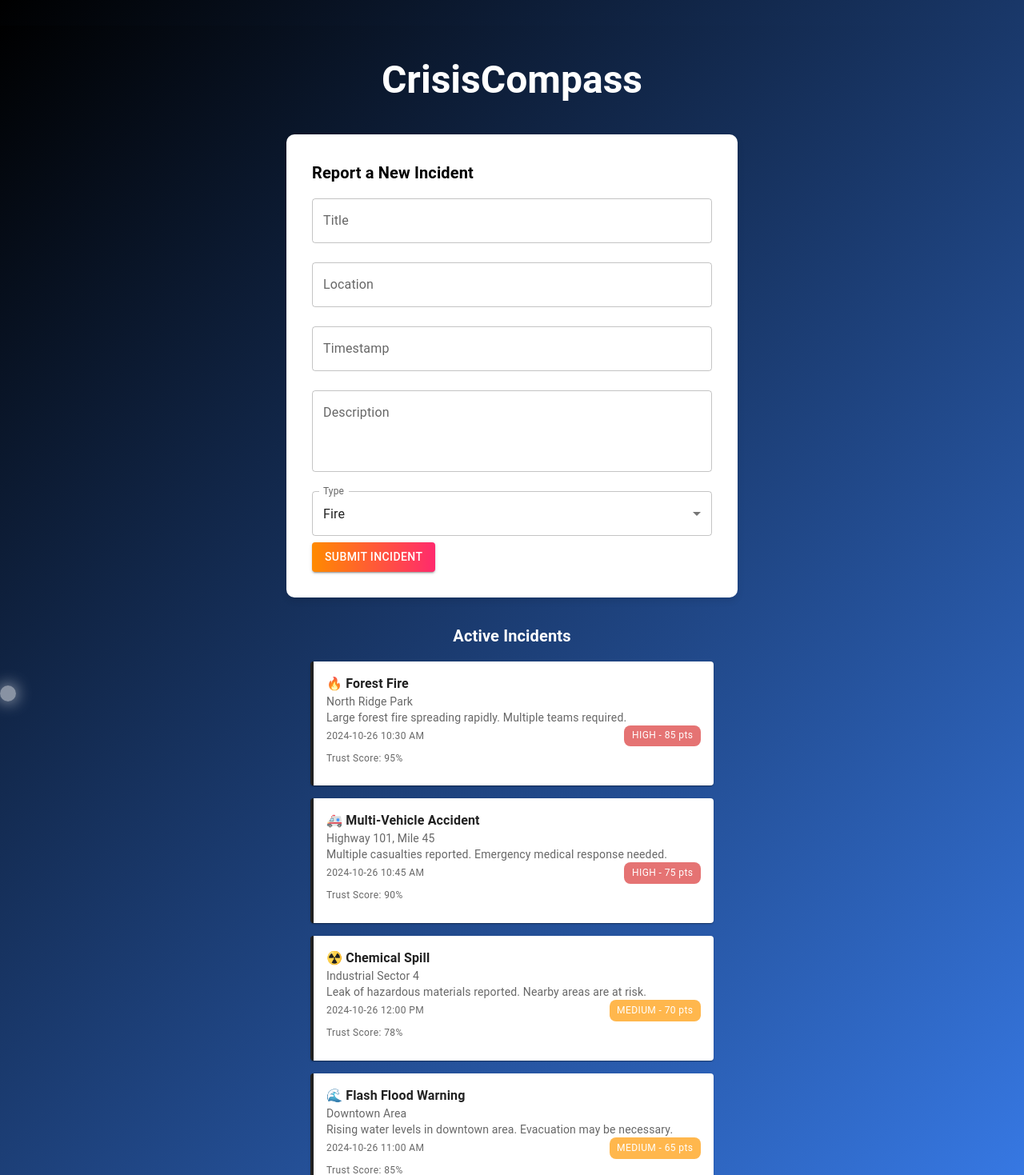
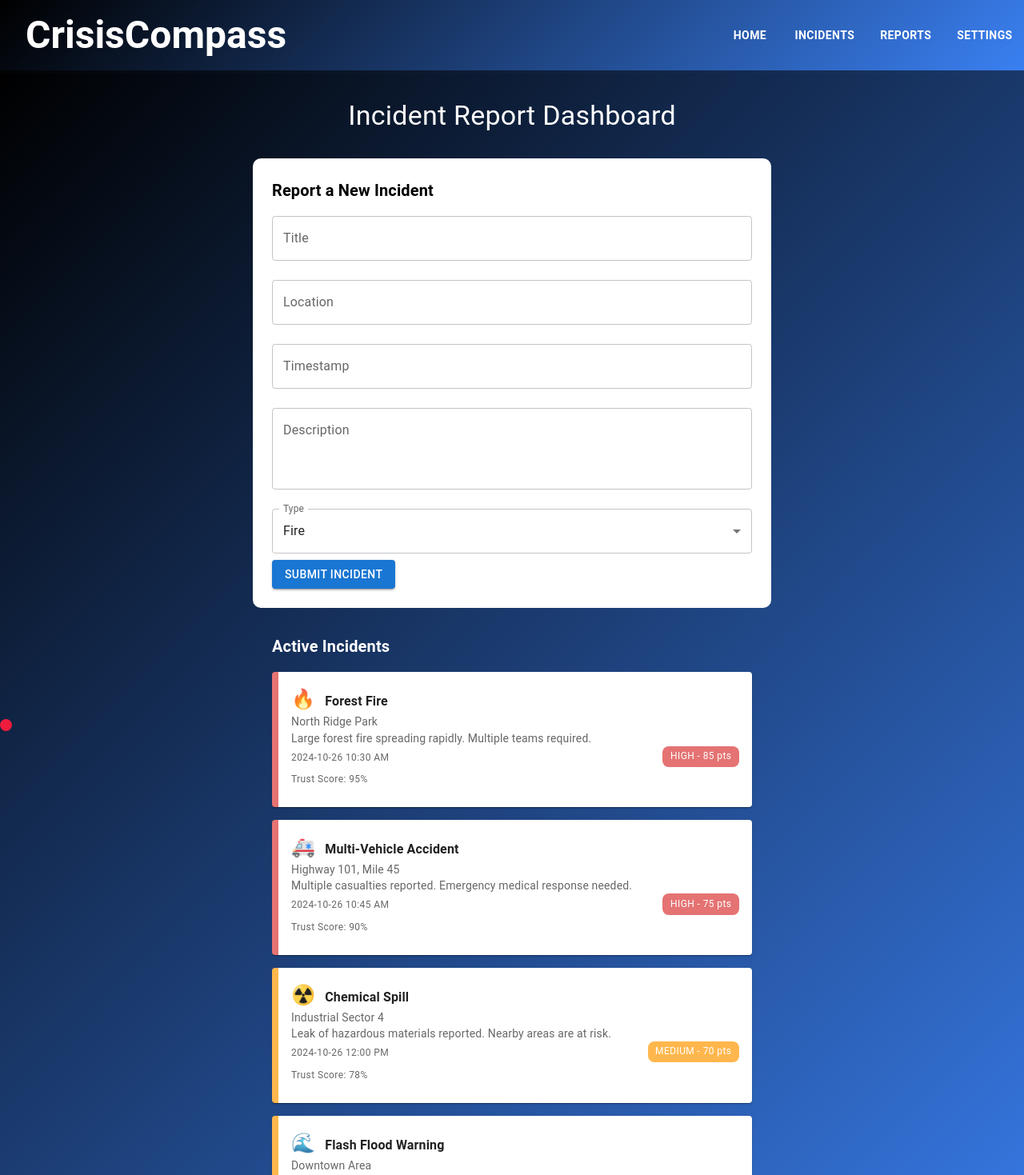
Before and after one commit to shivam-2507/Crisis-Compass, a React (Vite) app: page / in a window 1280 px wide. Shown: the top 1469 px of the page at 80% size. Built offline with nearby package versions, Linux system fonts and the light colour scheme.

Commit message:
frontend extra features

```diff
--- a/src/App.css
+++ b/src/App.css
@@ -1,28 +1,6 @@
-/* Apply Microsoft Sans Serif font */
-* {
-  font-family: 'Microsoft Sans Serif', Arial, Helvetica, sans-serif;
-}
-
-/* Custom glowing cursor */
-#glow-cursor {
-  position: fixed;
-  pointer-events: none;
-  width: 20px;
-  /* Width of the glowing cursor */
-  height: 20px;
-  /* Height of the glowing cursor */
-  background: rgba(255, 255, 255, 0.5);
-  /* Color of the cursor */
-  border-radius: 50%;
-  /* Make it circular */
-  box-shadow: 0 0 20px rgba(255, 255, 255, 0.8);
-  /* Glow effect */
-  transition: background 0.3s ease, transform 0.3s ease;
-  /* Smooth transitions */
-}
-
 /* Root container styling */
 #root {
+  margin-top: 30px;
   width: 100%;
   background: linear-gradient(135deg, #000000, #3b82f6);
   min-height: 100vh;
@@ -34,93 +12,79 @@
   gap: 2rem;
 }
 
+/* Header styles */
+#header {
+  width: 97%;
+  padding: 1rem 2rem;
+  position: fixed;
+  top: 0;
+  left: 0;
+  background: linear-gradient(135deg, #000000, #3b82f6);
+  z-index: 10;
+}
+
 /* Logo styling */
 .logo {
-  font-size: 2.5rem;
-  padding: 0.5rem 1rem;
-  transition: filter 300ms;
-  cursor: pointer;
+  color: #ffffff;
+  font-weight: bold;
 }
 
-.logo:hover {
-  filter: drop-shadow(0 0 2em #ffffff);
+/* Menu button styling */
+.menu button {
+  color: white;
+  font-weight: bold;
+  margin-left: 1rem;
 }
 
-/* Card styling */
+/* Glow effect cursor */
+#glow-cursor {
+  width: 15px;
+  height: 15px;
+  border-radius: 50%;
+  background-color: #ff4081;
+  position: absolute;
+  pointer-events: none;
+  transition: transform 0.1s ease;
+  mix-blend-mode: difference;
+}
+
+/* Card and heading styling */
+.heading {
+  color: white;
+  text-align: center;
+}
+
 .card {
   background-color: white;
   color: black;
-  padding: 2rem;
+  padding: 1.5rem;
   border-radius: 10px;
-  box-shadow: 0px 4px 8px rgba(0, 0, 0, 0.1);
   width: 100%;
-  max-width: 500px;
-  transition: box-shadow 0.3s ease;
-  /* Smooth transition for box shadow */
+  max-width: 600px;
 }
 
-.card:hover {
-  box-shadow: 0 0 20px rgba(255, 255, 0, 0.7);
-  /* Glow effect on hover */
+.active-incidents {
+  width: 100%;
+  max-width: 600px;
 }
 
-/* Button styling */
-button {
-  background: linear-gradient(90deg, #ff8a00, #ff2a6d);
-  color: white;
-  font-weight: bold;
-  border: none;
-  padding: 0.8rem 1.5rem;
-  border-radius: 8px;
-  cursor: pointer;
-  transition: all 0.3s ease;
+.incident-card {
+  margin-top: 1rem;
 }
 
-button:hover {
-  background: linear-gradient(90deg, #ff2a6d, #ff8a00);
-}
-
-/* Badge styling */
-.status-badge {
-  padding: 0.3rem 0.6rem;
-  border-radius: 5px;
-  font-weight: bold;
-  color: black;
+.icon {
+  font-size: 1.5rem;
+  margin-right: 0.5rem;
 }
 
 .status-high {
-  background-color: #ff5252;
+  border-left: 8px solid #e57373;
 }
 
 .status-medium {
-  background-color: #ffa726;
+  border-left: 8px solid #ffb74d;
 }
 
 .status-low {
-  background-color: #66bb6a;
+  border-left: 8px solid #81c784;
 }
-
-/* Incident list styling */
-.active-incidents {
-  display: flex;
-  flex-direction: column;
-  align-items: center;
-  gap: 1rem;
-  width: 100%;
-  max-width: 500px;
-}
-
-.incident-card {
-  border-left: 4px solid;
-  border-radius: 8px;
-  box-shadow: 0 4px 8px rgba(0, 0, 0, 0.1);
-  transition: box-shadow 0.3s ease;
-  /* Smooth transition for box shadow */
-  cursor: pointer;
-  width: 100%;
-}
-
-.incident-card:hover {
-  box-shadow: 0 0 20px rgba(255, 255, 0, 0.7);
-  /* Glow effect on hover */
-}
--- a/src/App.jsx
+++ b/src/App.jsx
@@ -1,8 +1,7 @@
 import React, { useState, useEffect } from 'react';
+import { Box, Typography, Button, TextField, MenuItem } from '@mui/material';
 import Card from '@mui/material/Card';
 import CardContent from '@mui/material/CardContent';
-import Typography from '@mui/material/Typography';
-import { Box, Button, TextField, MenuItem } from '@mui/material';
 import './App.css';
 
 const CrisisCompass = () => {
@@ -43,43 +42,22 @@ const CrisisCompass = () => {
     let score = typePoints[type] || 10;
     let trustScore = 50;
 
-    switch (type) {
-      case 'fire':
-        score += 20;
-        break;
-      case 'medical':
-        score += 25;
-        break;
-      case 'flood':
-        score += 15;
-        break;
-      case 'chemical':
-        score += 30;
-        break;
-      case 'storm':
-        score += 12;
-        break;
-      default:
-        score += 10;
-    }
-
-    const descriptionLower = description.toLowerCase();
     const urgencyKeywords = ['urgent', 'hazard', 'critical', 'immediate', 'life-threatening', 'emergency'];
     const riskKeywords = ['evacuation', 'high risk', 'danger', 'severe', 'major incident', 'disaster', 'rescue needed'];
 
     urgencyKeywords.forEach((keyword) => {
-      if (descriptionLower.includes(keyword)) score += 20;
+      if (description.toLowerCase().includes(keyword)) score += 20;
     });
 
     riskKeywords.forEach((keyword) => {
-      if (descriptionLower.includes(keyword)) score += 15;
+      if (description.toLowerCase().includes(keyword)) score += 15;
     });
 
-    if (descriptionLower.includes('confirmed') || descriptionLower.includes('verified')) {
+    if (description.toLowerCase().includes('confirmed') || description.toLowerCase().includes('verified')) {
       trustScore += 25;
-    } else if (descriptionLower.includes('reported') || descriptionLower.includes('estimated')) {
+    } else if (description.toLowerCase().includes('reported') || description.toLowerCase().includes('estimated')) {
       trustScore += 15;
-    } else if (descriptionLower.includes('unconfirmed') || descriptionLower.includes('possible') || descriptionLower.includes('potential')) {
+    } else if (description.toLowerCase().includes('unconfirmed') || description.toLowerCase().includes('possible') || description.toLowerCase().includes('potential')) {
       trustScore -= 15;
     }
 
@@ -133,8 +111,21 @@ const CrisisCompass = () => {
 
   return (
     <Box id="root">
-      <Typography variant="h3" fontWeight="bold" className="logo">
-        CrisisCompass
+      {/* Header */}
+      <Box id="header" display="flex" justifyContent="space-between" alignItems="center" width="100%">
+        <Typography variant="h3" fontWeight="bold" className="logo">
+          CrisisCompass
+        </Typography>
+        <Box className="menu">
+          <Button color="inherit">Home</Button>
+          <Button color="inherit">Incidents</Button>
+          <Button color="inherit">Reports</Button>
+          <Button color="inherit">Settings</Button>
+        </Box>
+      </Box>
+
+      <Typography variant="h4" className="heading">
+        Incident Report Dashboard
       </Typography>
 
       {/* Form for Adding New Incidents */}
@@ -158,7 +149,7 @@ const CrisisCompass = () => {
       <Box className="active-incidents">
         <Typography variant="h6" fontWeight="bold">Active Incidents</Typography>
         {incidents
-          .sort((a, b) => b.points - a.points) // Sort by points descending
+          .sort((a, b) => b.points - a.points)
           .map((incident) => (
             <Card key={incident.id} className={`incident-card status-${incident.severity}`}>
               <CardContent>
@@ -168,7 +159,7 @@ const CrisisCompass = () => {
                 <Typography variant="body2" color="text.secondary">{incident.location}</Typography>
                 <Typography variant="body2" color="text.secondary">{incident.description}</Typography>
                 <Typography variant="caption" color="text.secondary">{incident.timestamp}</Typography>
-                <Typography variant="caption" className={`severity-badge severity-${incident.severity}`} style={{ float: 'right', padding: '0.2rem 0.6rem', borderRadius: '8px', color: 'white', backgroundColor: incident.severity === 'high' ? '#e57373' : incident.severity === 'medium' ? '#ffb74d' : '#81c784' }}>
+                <Typography variant="caption" style={{ float: 'right', padding: '0.2rem 0.6rem', borderRadius: '8px', color: 'white', backgroundColor: incident.severity === 'high' ? '#e57373' : incident.severity === 'medium' ? '#ffb74d' : '#81c784' }}>
                   {incident.severity.toUpperCase()} - {incident.points} pts
                 </Typography>
                 <Typography variant="caption" color="text.secondary" style={{ display: 'block', marginTop: '8px' }}>Trust Score: {incident.trustScore}%</Typography>
```
